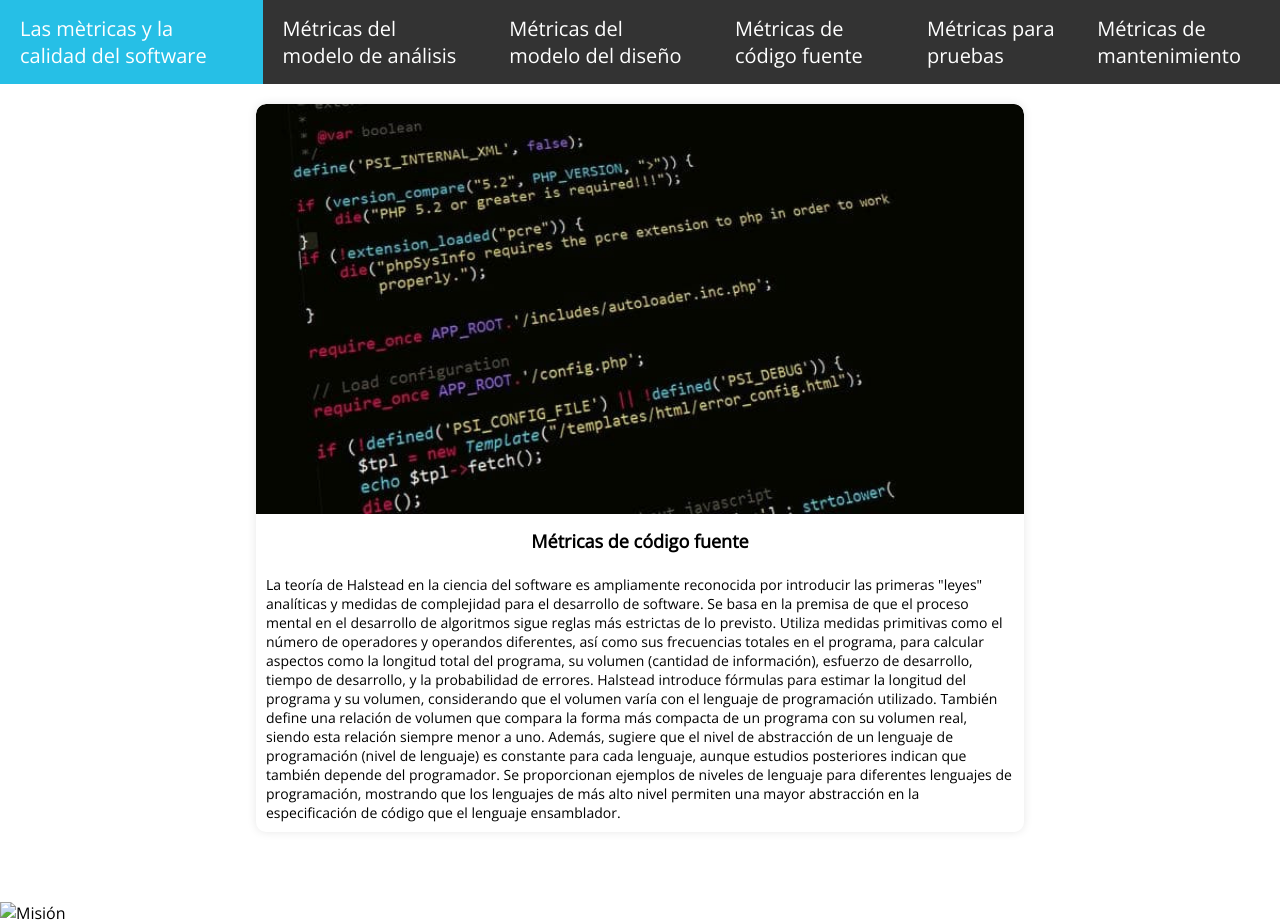
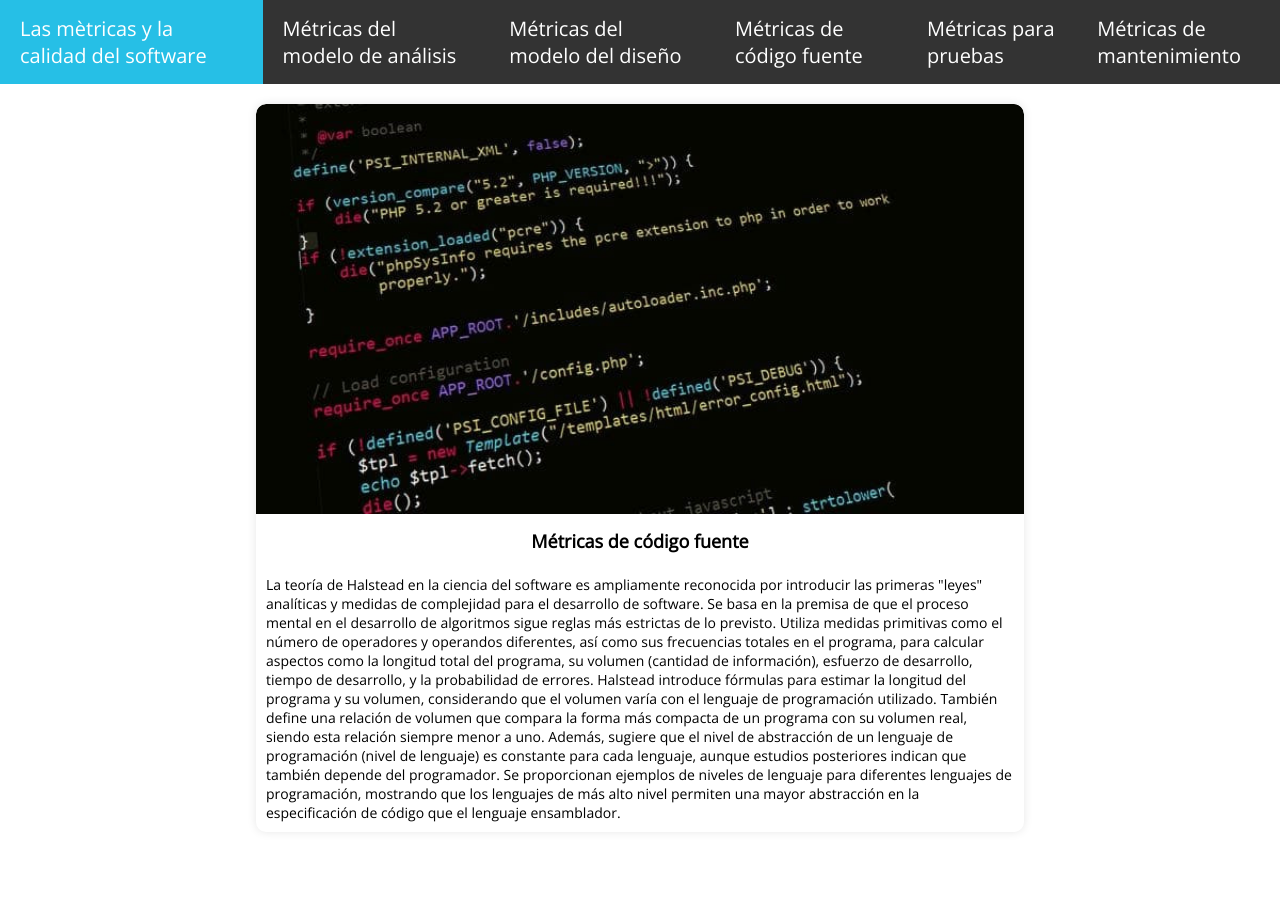
Before and after one commit to julian200604/M-tricas_Desarrollo_software, a plain HTML site: page html/metricasCodigoFuente.html in a window 1280 px wide. After the commit the page ends 902 px from the top, so only its background shows below. Drawn offline with nearby package versions, Linux system fonts and the light colour scheme.

Commit message:
se termino el sitio web

```diff
--- a/html/metricasCodigoFuente.html
+++ b/html/metricasCodigoFuente.html
@@ -33,5 +33,3 @@
     </main>
 </body>
 </html>
-
-<img src="img/motivacion.png" alt="Misión">
```
Also changed, not shown: html/metricasMantenimiento.html (+0 -2 lines), html/metricasModeloDiseño.html (+0 -2 lines).
